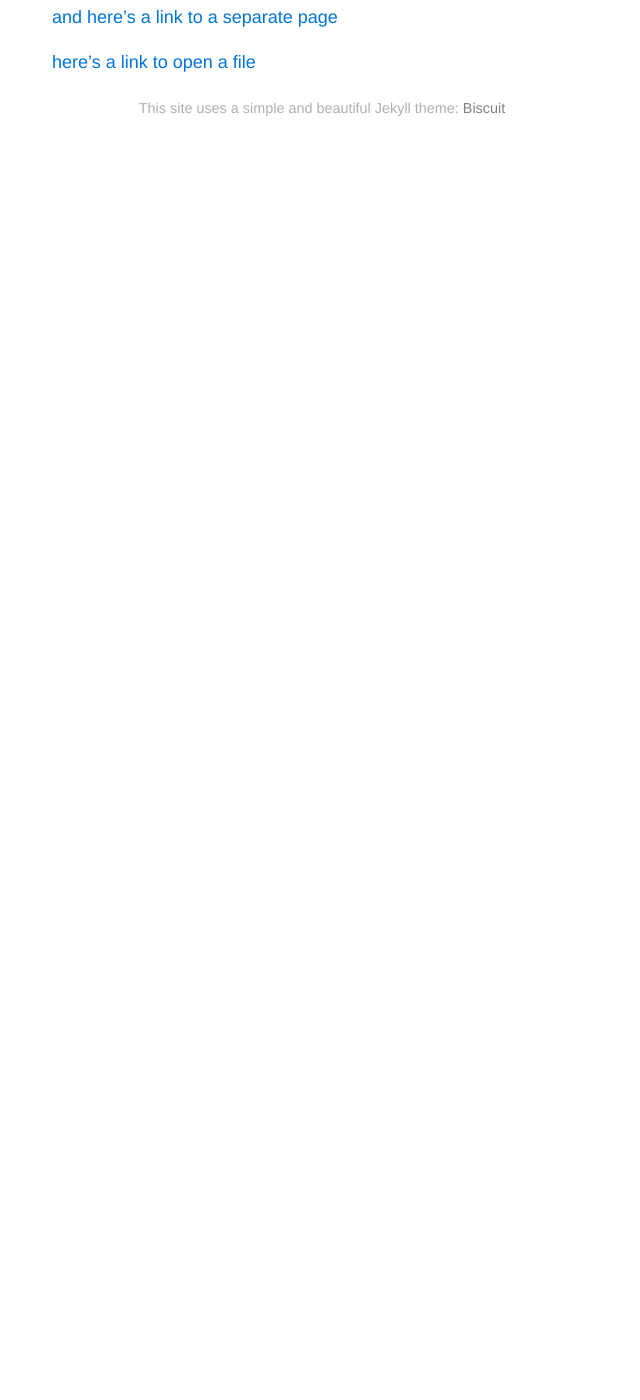
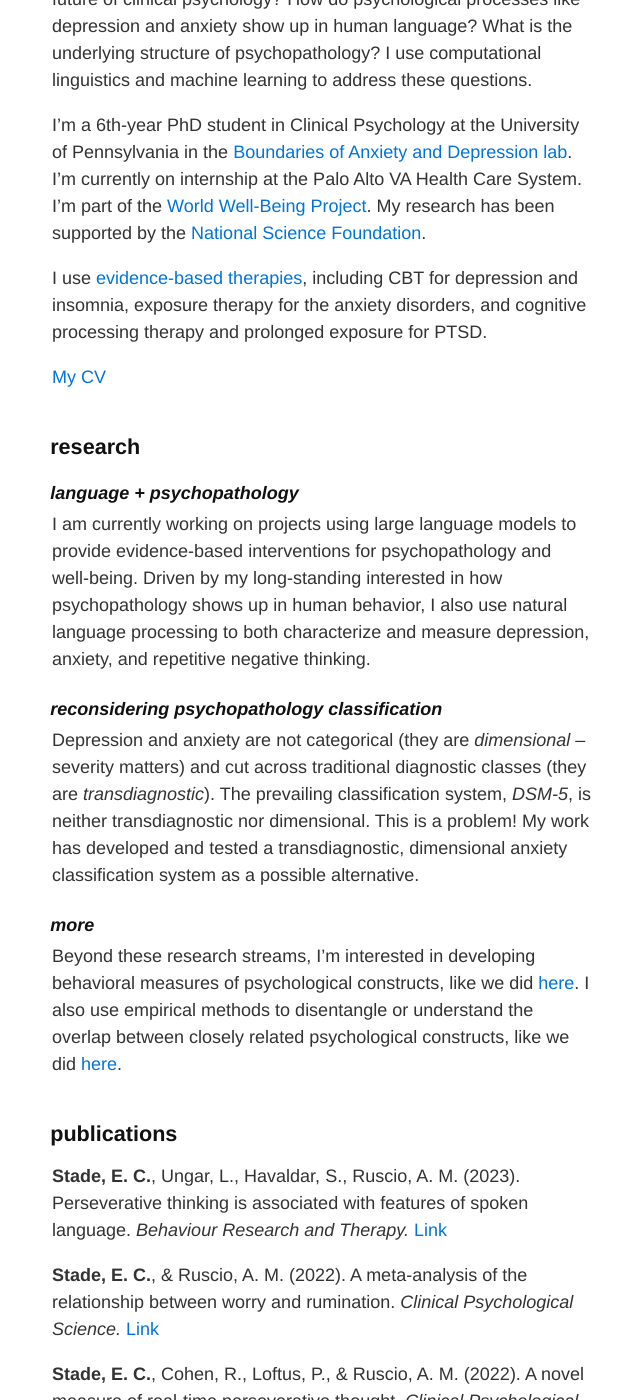
Before and after one commit to betsystade/betsystade.github.io, a Jekyll site: the page built from index.md, in a window 1280 px wide and 1400 px high, scrolled down 270 px. Shown: the whole window, without its empty margins (318-958 px from the left). Built offline with Jekyll 4.4.1, drawn with Linux system fonts in a browser that asks for light colours; our own code applies the rules of GitHub Pages for plain Markdown files; before the commit the page ends 900 px from its top, so only the background shows below that; some of the changed text lies outside the part shown.

Commit message:
NEW CONTENT

```diff
--- a/_config.yml
+++ b/_config.yml
@@ -13,7 +13,7 @@
 # you will see them accessed via {{ site.title }}, {{ site.email }}, and so on.
 # You can create any custom variable you would like, and they will be accessible
 # in the templates via {{ site.myvariable }}.
-title: Here's my biscuit
+title: Elizabeth Stade
 email: your-email@example.com
 description: >- # this means to ignore newlines until "baseurl:"
   Write an awesome description for your new site here. You can edit this
@@ -21,12 +21,11 @@ description: >- # this means to ignore newlines until "baseurl:"
   Google search results) and in your feed.xml site description.
 baseurl: "" # the subpath of your site, e.g. /blog
 url: "" # the base hostname & protocol for your site, e.g. http://example.com
-twitter_username: jekyllrb
-github_username:  jekyll
+twitter_username: betsy_stade
+github_username:  betsystade
 
 # Build settings
 markdown: kramdown
-theme: minima
 plugins:
   - jekyll-feed
 
--- a/index.md
+++ b/index.md
@@ -5,12 +5,70 @@
 layout: default
 ---
 
-# HELLO IM Biscuit
+# BETSY STADE
 
-## the start of something great
+## about
 
-here's a paragraph
+How will artificial intelligence and large language models shape the future of clinical psychology? How do psychological processes like depression and anxiety show up in human language? What is the underlying structure of psychopathology? I use computational linguistics and machine learning to address these questions.
 
-[and here's a link to a separate page](about)
+I'm a 6th-year PhD student in Clinical Psychology at the University of Pennsylvania in the [Boundaries of Anxiety and Depression lab](https://web.sas.upenn.edu/ruscio-lab/). I'm currently on internship at the Palo Alto VA Health Care System. I'm part of the [World Well-Being Project](https://wwbp.org/about.html). My research has been supported by the [National Science Foundation](https://www.nsfgrfp.org/).
 
+I use [evidence-based therapies](https://div12.org/treatments/), including CBT for depression and insomnia, exposure therapy for the anxiety disorders, and cognitive processing therapy and prolonged exposure for PTSD.
+
+<a href="assets/EStade_CV.pdf" target="_blank">My CV</a>
+
+
+
+## research
+
+#### language + psychopathology
+I am currently working on projects using large language models to provide evidence-based interventions for psychopathology and well-being. Driven by my long-standing interested in how psychopathology shows up in human behavior, I also use natural language processing to both characterize and measure depression, anxiety, and repetitive negative thinking.
+
+#### reconsidering psychopathology classification
+Depression and anxiety are not categorical (they are *dimensional* -- severity matters) and cut across traditional diagnostic classes (they are *transdiagnostic*). The prevailing classification system, *DSM-5*, is neither transdiagnostic nor dimensional. This is a problem! My work has developed and tested a transdiagnostic, dimensional anxiety classification system as a possible alternative.
+
+#### more
+Beyond these research streams, I'm interested in developing behavioral measures of psychological constructs, like we did [here](https://doi.org/10.1177/21677026211038017). I also use empirical methods to disentangle or understand the overlap between closely related psychological constructs, like we did [here](https://doi.org/10.1177/21677026221131309).
+
+
+## publications
+
+**Stade, E. C.**, Ungar, L., Havaldar, S., Ruscio, A. M. (2023). Perseverative thinking is associated with
+features of spoken language. *Behaviour Research and Therapy.* [Link](https://doi.org/10.1016/j.brat.2023.104307)
+
+**Stade, E. C.**, & Ruscio, A. M. (2022). A meta-analysis of the relationship between worry and
+rumination. *Clinical Psychological Science.* [Link](https://doi.org/10.1177/21677026221131309)
+
+**Stade, E. C.**, Cohen, R., Loftus, P., & Ruscio, A. M. (2022). A novel measure of real-time
+perseverative thought. *Clinical Psychological Science.* 10(3), 534–552. [Link](https://doi.org/10.1177/21677026211038017)
+
+Costi, S., Soleimani, L., Glasgow, A., Brallier, J., Spivack, J., Schwartz, J., Levitch C. F., Richards, S., Hoch, M., **Stade, E. C.**, Welch, A., Collins, K. A., Feder, A., Iosifescu, D. V., Charney, D. S., & Murrough, J. W. (2019). Lithium continuation therapy following ketamine in patients
+with treatment resistant unipolar depression: a randomized controlled trial.
+*Neuropsychopharmacology,* 44, 1812–1819. [Link](https://doi.org/10.1038/s41386-019-0365-0)
+
+Murrough, J. W., **Stade, E. C.**, Sayed, S., Ahle, G., Kiraly, D. D., Welch, A., Collins, K. A.,
+Soleimani, L., Iosifescu, D. V., & Charney, D. S. (2017). Dextromethorphan/quinidine
+pharmacotherapy in patients with treatment resistant depression: A proof of concept open
+label clinical trial. *Journal of Affective Disorders*, 218, 277-283. [Link](
+https://doi.org/10.1016/j.jad.2017.04.072)
+
+**Stade, E. C.**, & Iosifescu, D.V. (2016). Using EEG for treatment guidance in major depressive
+disorder. *Biological Psychiatry: Cognitive Neuroscience and Neuroimaging*, 1(5), 411-422. [Link](
+https://doi.org/10.1016/j.bpsc.2016.06.002)
+
+
+[here are some resources](resources)
+
+
+[OSF](https://osf.io/h3d4g/) |
+[ORCID](https://orcid.org/0000-0001-6409-848X) |
+[Google Scholar](https://scholar.google.com/citations?user=QOfZXaIAAAAJ&hl=en&authuser=2)
+
+
+<!---
 [here's a link to open a file](assets/biscuit.png)
+
+
+I'll do postdoctoral fellowship at Stanford University jointly in the [Computational Psychology and Well-Being](https://cpwb.stanford.edu/) and [Fidelity, Adaptation, Sustainability, and Training](https://med.stanford.edu/fastlab.html) labs.
+
+-->
```
Also changed, not shown: about.md (deleted, +0 -18 lines), resources.md (added, +26 -0 lines), Gemfile.lock, 3 other files.
